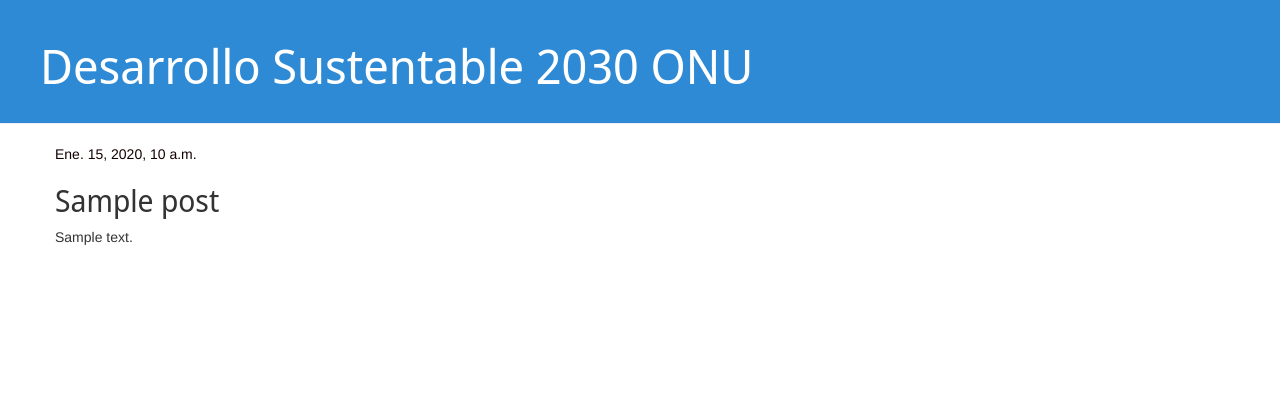
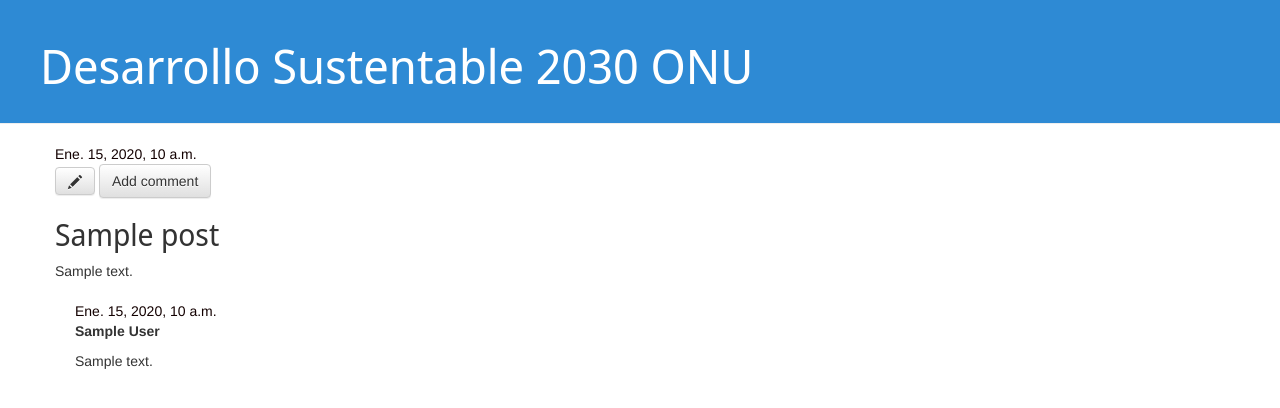
Before and after one commit to PazNicolas/blog_g6, a Django app: page /post/1/ in a window 1280 px wide. Shown: the top 408 px of the page. Run offline with Django 3.2, Linux system fonts and the light colour scheme; tables that the repository leaves empty hold one stand-in row (values such as "Sample post"); some libraries are stand-ins or nearby versions.

Commit message:
Añadida la funcion de comentarios

```diff
--- a/mysite/blog/admin.py
+++ b/mysite/blog/admin.py
@@ -1,4 +1,5 @@
 from django.contrib import admin
-from .models import Post
+from .models import Post, Comment
 
 admin.site.register(Post)
+admin.site.register(Comment)
--- a/mysite/blog/models.py
+++ b/mysite/blog/models.py
@@ -18,3 +18,17 @@
 
     def __str__(self):
         return self.title
+
+class Comment(models.Model):
+    post = models.ForeignKey('blog.Post', on_delete=models.CASCADE, related_name='comments')
+    author = models.CharField(max_length=200, verbose_name= "Autor")
+    text = models.TextField(verbose_name="Comentario")
+    created_date = models.DateTimeField(default=timezone.now)
+    approved_comment = models.BooleanField(default=False)
+
+    def approve(self):
+        self.approved_comment = True
+        self.save()
+
+    def __str__(self):
+        return self.text
--- a/mysite/blog/static/css/blog.css
+++ b/mysite/blog/static/css/blog.css
@@ -54,3 +54,7 @@
 .post h2 a:visited {
     color: #1747ca;
 }
+
+.comment {
+    margin: 20px 0px 20px 20px;
+}
--- /dev/null
+++ b/mysite/blog/templates/blog/add_comment_to_post.html
@@ -0,0 +1,6 @@
+{% extends 'blog/base.html' %} {% block content %}
+<h1>New comment</h1>
+<form method="POST" class="post-form">{% csrf_token %} {{ form.as_p }}
+    <button type="submit" class="save btn btn-default">Send</button>
+</form>
+{% endblock %}
--- a/mysite/blog/templates/blog/post_detail.html
+++ b/mysite/blog/templates/blog/post_detail.html
@@ -4,9 +4,24 @@
     <div class="date">
         {{ post.published_date }}
     </div>
-    {% endif %} {% if user.is_authenticated %}
-    <a class="btn btn-default" href="{% url 'post_edit' pk=post.pk %}"><span class="glyphicon glyphicon-pencil"></span></a> {% endif %}
+    {% endif %}
+    <a class="btn btn-default" href="{% url 'post_edit' pk=post.pk %}"><span class="glyphicon glyphicon-pencil"></span></a>
+    <a class="btn btn-default" href="{% url 'add_comment_to_post' pk=post.pk %}">Add comment</a>
     <h2>{{ post.title }}</h2>
     <p>{{ post.text|linebreaksbr }}</p>
+    {% for comment in post.comments.all %} {% if user.is_authenticated or comment.approved_comment %}
+    <div class="comment">
+        <div class="date">
+            {{ comment.created_date }} {% if not comment.approved_comment %}
+            <a class="btn btn-default" href="{% url 'comment_remove' pk=comment.pk %}"><span class="glyphicon glyphicon-remove"></span></a>
+            <a class="btn btn-default" href="{% url 'comment_approve' pk=comment.pk %}"><span class="glyphicon glyphicon-ok"></span></a> {% endif %}
+        </div>
+        <strong>{{ comment.author }}</strong>
+        <p>{{ comment.text|linebreaks }}</p>
+    </div>
+    {% endif %} {% empty %}
+    <p>Todavia no hay comentarios, se el primero!</p>
+    {% endfor %}
+
 </div>
 {% endblock %}
--- a/mysite/blog/templates/blog/post_list.html
+++ b/mysite/blog/templates/blog/post_list.html
@@ -3,8 +3,8 @@
     <div class="date">
         {{ post.published_date }}
     </div>
-    <h2><a href="{% url 'post_detail' pk=post.pk %}">{{ post.title }}</a></h2>
-
+    <h1><a href="{% url 'post_detail' pk=post.pk %}">{{ post.title }}</a></h1>
     <p>{{ post.text|linebreaksbr }}</p>
+    <a href="{% url 'post_detail' pk=post.pk %}">Comments: {{ post.comments.count }}</a>
 </div>
-{% endfor %} {% endblock %}
+{% endfor %} {% endblock content %}
--- a/mysite/blog/urls.py
+++ b/mysite/blog/urls.py
@@ -1,3 +1,4 @@
+from django.conf.urls import url
 from django.urls import path
 from . import views
 
@@ -5,5 +6,9 @@
     path('', views.post_list, name='post_list'),
     path('post/<int:pk>/', views.post_detail, name='post_detail'),
     path('post/new/', views.post_new, name='post_new'),
-     path('post/<int:pk>/edit/', views.post_edit, name='post_edit'),
+    path('post/<int:pk>/edit/', views.post_edit, name='post_edit'),
+    url(r'^post/(?P<pk>\d+)/comment/$', views.add_comment_to_post, name='add_comment_to_post'),
+    url(r'^comment/(?P<pk>\d+)/approve/$', views.comment_approve, name='comment_approve'),
+    url(r'^comment/(?P<pk>\d+)/remove/$', views.comment_remove, name='comment_remove'),
+
 ]
--- a/mysite/blog/views.py
+++ b/mysite/blog/views.py
@@ -1,7 +1,8 @@
 from django.shortcuts import render, get_object_or_404
 from django.utils import timezone
-from .models import Post
-from .forms import PostForm
+from .models import Post, Comment
+from django.contrib.auth.decorators import login_required
+from .forms import PostForm, CommentForm
 from django.shortcuts import redirect
 
 def post_list(request):
@@ -38,3 +39,28 @@
     else:
         form = PostForm(instance=post)
     return render(request, 'blog/post_edit.html', {'form': form})
+
+def add_comment_to_post(request, pk):
+    post = get_object_or_404(Post, pk=pk)
+    if request.method == "POST":
+        form = CommentForm(request.POST)
+        if form.is_valid():
+            comment = form.save(commit=False)
+            comment.post = post
+            comment.save()
+            return redirect('post_detail', pk=post.pk)
+    else:
+        form = CommentForm()
+    return render(request, 'blog/add_comment_to_post.html', {'form': form})
+
+@login_required
+def comment_approve(request, pk):
+    comment = get_object_or_404(Comment, pk=pk)
+    comment.approve()
+    return redirect('post_detail', pk=comment.post.pk)
+
+@login_required
+def comment_remove(request, pk):
+    comment = get_object_or_404(Comment, pk=pk)
+    comment.delete()
+    return redirect('post_detail', pk=comment.post.pk)
```
Also changed, not shown: mysite/blog/forms.py (+7 -2 lines), mysite/blog/migrations/0002_comment.py (added), mysite/blog/migrations/0003_auto_20211214_0008.py (added).
